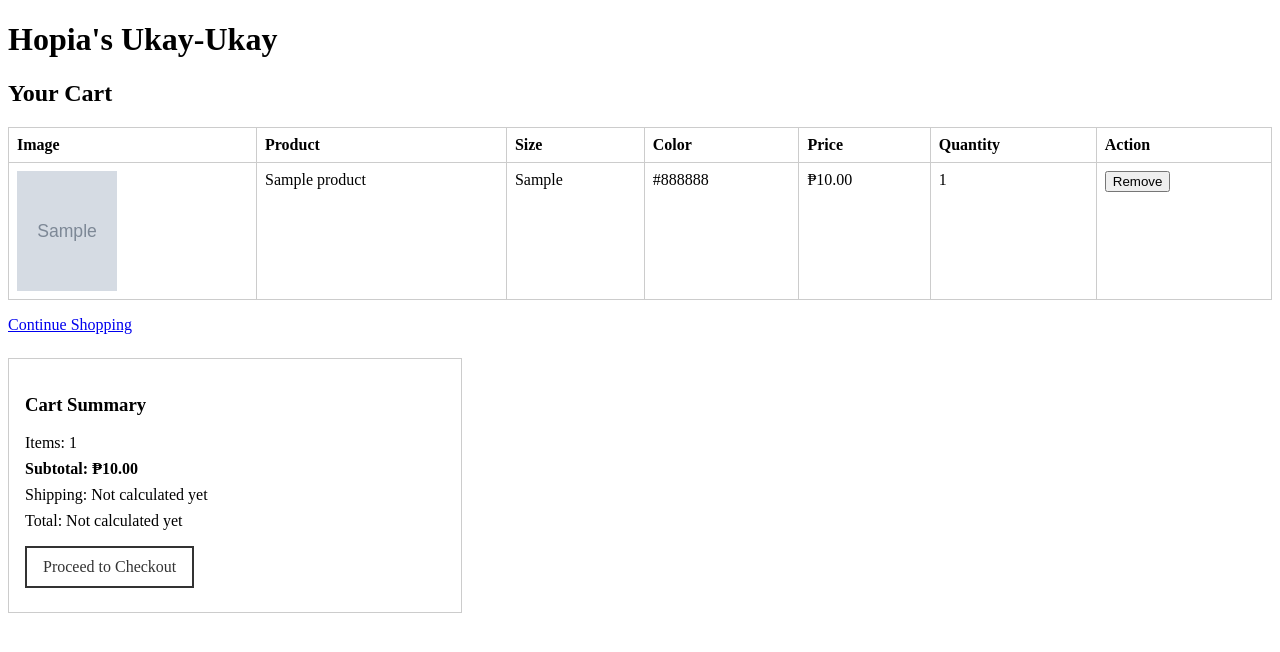
After one commit to rgsinson05/clothing-shop, a PHP site: page /customer/cart.php in a window 1280 px wide. The commit adds this page. Shown: the top 652 px of the page. Run offline with PHP 8.4, Linux system fonts and the light colour scheme; the visitor is signed in with stand-in values (Sample User, id 1); tables that the repository leaves empty hold one stand-in row (values such as "Sample post"); grey boxes marked "Sample" are stand-in pictures.

Commit message:
Complete customer cart

```diff
--- /dev/null
+++ b/customer/cart.php
@@ -0,0 +1,251 @@
+<?php
+
+session_start();
+
+require_once __DIR__ . '/../includes/database.php';
+
+/*
+ * Require the customer to be logged in.
+ */
+
+if (!isset($_SESSION['customer_id'])) {
+    header('Location: login.php');
+    exit;
+}
+
+$customerId = (int) $_SESSION['customer_id'];
+
+/*
+ * Ensure a CSRF token exists for the removal form.
+ */
+
+if (empty($_SESSION['csrf_token'])) {
+    $_SESSION['csrf_token'] = bin2hex(random_bytes(32));
+}
+
+$csrfToken = $_SESSION['csrf_token'];
+
+/*
+ * Retrieve the customer's cart, if one exists.
+ */
+
+$cartStmt = $pdo->prepare(
+    'SELECT id
+     FROM carts
+     WHERE customer_id = :customer_id'
+);
+
+$cartStmt->execute([':customer_id' => $customerId]);
+
+$cart = $cartStmt->fetch();
+
+$cartItems = [];
+$subtotal = 0.0;
+
+if ($cart !== false) {
+    /*
+     * Fetch all cart items joined with products and each
+     * product's first image (sort_order ASC, id ASC).
+     */
+
+    $itemsStmt = $pdo->prepare(
+        'SELECT ci.id AS cart_item_id, p.id, p.name, p.size, p.color, p.price, pi.image_path
+         FROM cart_items ci
+         INNER JOIN products p ON p.id = ci.product_id
+         LEFT JOIN product_images pi
+             ON pi.id = (
+                 SELECT pi2.id
+                 FROM product_images pi2
+                 WHERE pi2.product_id = p.id
+                 ORDER BY pi2.sort_order ASC, pi2.id ASC
+                 LIMIT 1
+             )
+         WHERE ci.cart_id = :cart_id
+         ORDER BY ci.created_at ASC, ci.id ASC'
+    );
+
+    $itemsStmt->execute([':cart_id' => (int) $cart['id']]);
+
+    $cartItems = $itemsStmt->fetchAll();
+
+    /*
+     * Each item is one unique product, so every quantity is 1.
+     */
+
+    foreach ($cartItems as $item) {
+        $subtotal += (float) $item['price'];
+    }
+}
+
+?>
+<!DOCTYPE html>
+<html lang="en">
+<head>
+    <meta charset="UTF-8">
+    <meta name="viewport" content="width=device-width, initial-scale=1.0">
+    <title>Your Cart - Hopia's Ukay-Ukay</title>
+
+    <style>
+        .cart-table {
+            border-collapse: collapse;
+            width: 100%;
+            margin-top: 16px;
+        }
+
+        .cart-table th,
+        .cart-table td {
+            border: 1px solid #ccc;
+            padding: 8px;
+            text-align: left;
+            vertical-align: top;
+        }
+
+        .cart-table img,
+        .image-placeholder {
+            display: block;
+            width: 100px;
+            height: 120px;
+            object-fit: cover;
+            background: #f0f0f0;
+        }
+
+        .image-placeholder {
+            display: flex;
+            align-items: center;
+            justify-content: center;
+            color: #888;
+        }
+
+        .cart-subtotal {
+            font-weight: bold;
+        }
+
+        .cart-summary {
+            border: 1px solid #ccc;
+            margin-top: 24px;
+            max-width: 420px;
+            padding: 16px;
+        }
+
+        .cart-summary p {
+            margin: 8px 0;
+        }
+
+        .checkout-link {
+            display: inline-block;
+            margin-top: 8px;
+            padding: 10px 16px;
+            border: 2px solid #333;
+            color: #333;
+            text-decoration: none;
+        }
+
+        .checkout-link:hover {
+            background: #333;
+            color: #fff;
+        }
+    </style>
+</head>
+<body>
+
+    <h1>Hopia's Ukay-Ukay</h1>
+
+    <h2>Your Cart</h2>
+
+    <?php if (count($cartItems) === 0): ?>
+
+        <p>Your cart is empty.</p>
+
+        <p>
+            <a href="products.php">Continue Shopping</a>
+        </p>
+
+    <?php else: ?>
+
+        <table class="cart-table">
+            <thead>
+                <tr>
+                    <th>Image</th>
+                    <th>Product</th>
+                    <th>Size</th>
+                    <th>Color</th>
+                    <th>Price</th>
+                    <th>Quantity</th>
+                    <th>Action</th>
+                </tr>
+            </thead>
+            <tbody>
+
+                <?php foreach ($cartItems as $item): ?>
+
+                    <?php
+                    $imagePath = trim($item['image_path'] ?? '');
+
+                    $size = trim($item['size'] ?? '') !== ''
+                        ? htmlspecialchars($item['size'])
+                        : '&mdash;';
+
+                    $color = trim($item['color'] ?? '') !== ''
+                        ? htmlspecialchars($item['color'])
+                        : '&mdash;';
+                    ?>
+
+                    <tr>
+                        <td>
+                            <?php if ($imagePath !== ''): ?>
+
+                                <img
+                                    src="<?= htmlspecialchars('../' . ltrim($imagePath, '/')) ?>"
+                                    alt="<?= htmlspecialchars($item['name']) ?>"
+                                >
+
+                            <?php else: ?>
+
+                                <div class="image-placeholder">No image</div>
+
+                            <?php endif; ?>
+                        </td>
+                        <td><?= htmlspecialchars($item['name']) ?></td>
+                        <td><?= $size ?></td>
+                        <td><?= $color ?></td>
+                        <td>₱<?= number_format((float) $item['price'], 2) ?></td>
+                        <td>1</td>
+                        <td>
+                            <form method="POST" action="cart-remove.php">
+                                <input type="hidden" name="cart_item_id" value="<?= (int) $item['cart_item_id'] ?>">
+                                <input type="hidden" name="csrf_token" value="<?= htmlspecialchars($csrfToken) ?>">
+                                <button type="submit">Remove</button>
+                            </form>
+                        </td>
+                    </tr>
+
+                <?php endforeach; ?>
+
+            </tbody>
+        </table>
+
+        <p>
+            <a href="products.php">Continue Shopping</a>
+        </p>
+
+    <?php endif; ?>
+
+    <section class="cart-summary" aria-labelledby="cart-summary-heading">
+        <h3 id="cart-summary-heading">Cart Summary</h3>
+
+        <p>Items: <?= count($cartItems) ?></p>
+        <p class="cart-subtotal">
+            Subtotal: ₱<?= number_format($subtotal, 2) ?>
+        </p>
+        <p>Shipping: Not calculated yet</p>
+        <p>Total: Not calculated yet</p>
+
+        <?php if (count($cartItems) > 0): ?>
+            <p>
+                <a class="checkout-link" href="checkout.php">Proceed to Checkout</a>
+            </p>
+        <?php endif; ?>
+    </section>
+
+</body>
+</html>
```
Also changed, not shown: customer/cart-add.php (added, +109 -0 lines), customer/cart-remove.php (added, +79 -0 lines), customer/checkout.php (added, +71 -0 lines), customer/product.php (+11 -14 lines).
